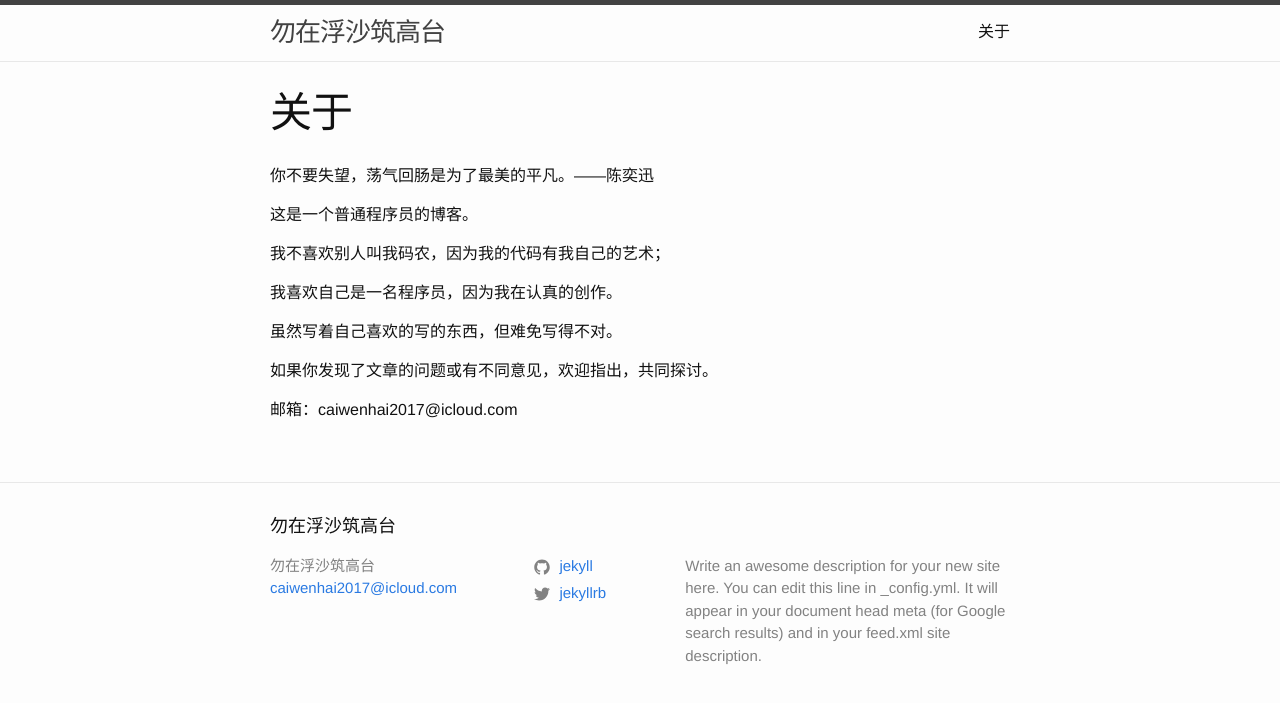
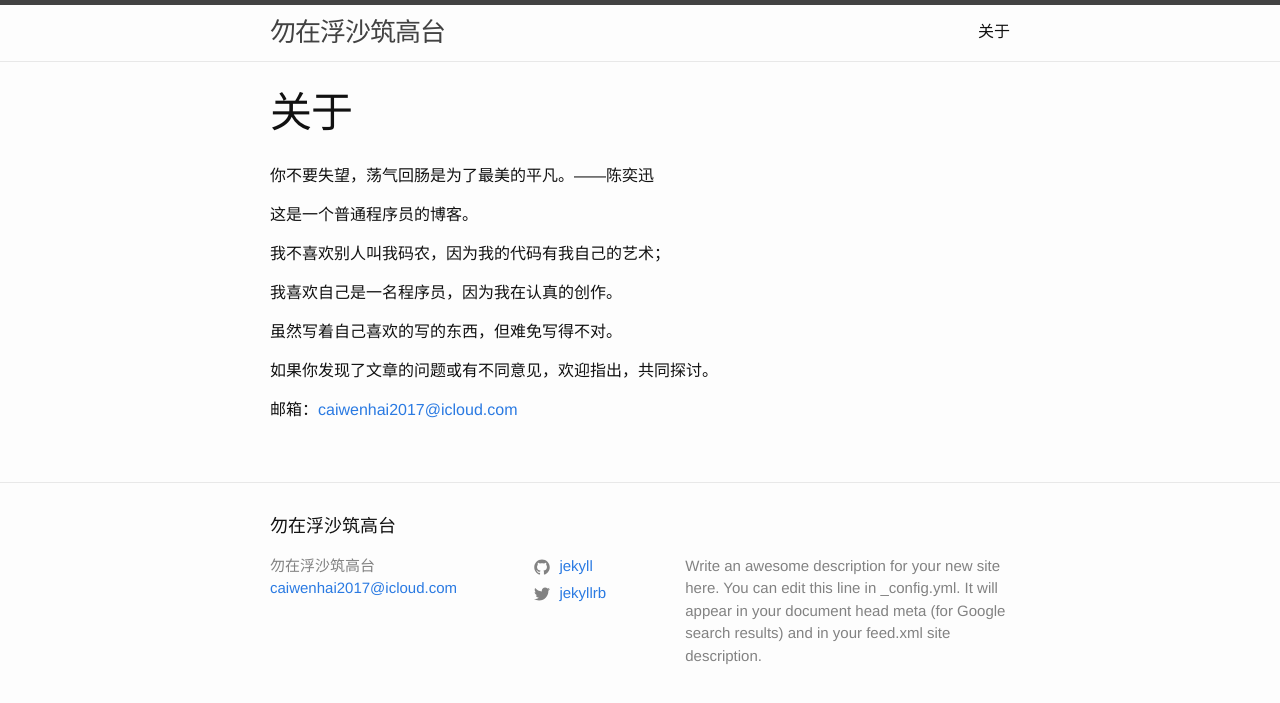
Before and after one commit to sky0458/sky0458.github.io, a Jekyll site: the page built from about.md, in a window 1280 px wide. Shown: the top 703 px of the page. Built offline with Jekyll 4.4.1, drawn with Linux system fonts in a browser that asks for light colours; part of the change alters nothing that is shown.

```diff
--- a/about.md
+++ b/about.md
@@ -16,4 +16,4 @@ permalink: /about/
 
 如果你发现了文章的问题或有不同意见，欢迎指出，共同探讨。
 
-邮箱：caiwenhai2017@icloud.com
+邮箱：[{{ site.email }}](mailto:{{ site.email }})
```
